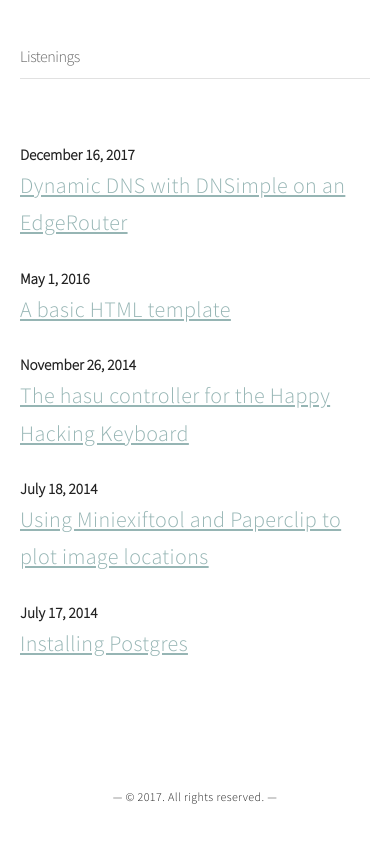
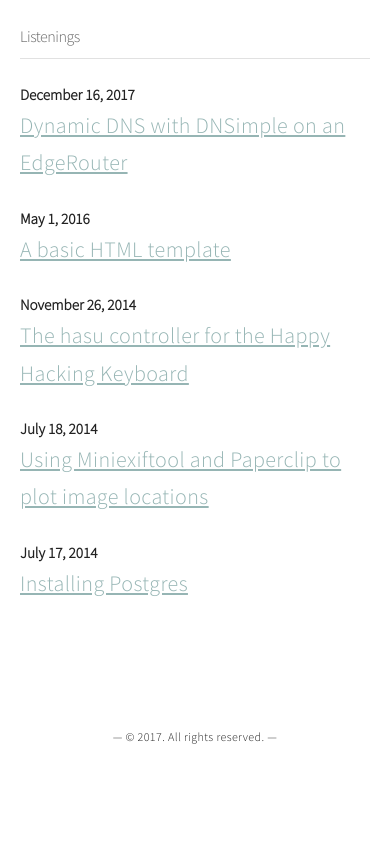
Before and after one commit to bswinnerton/blog, a Jekyll site: the page built from index.html, in a window 390 px wide. Shown: the top 843 px of the page. Built offline with Jekyll 4.4.1, drawn with Linux system fonts in a browser that asks for light colours; the list of posts is cut into pages by our own code.

Commit message:
Fix spacing on mobile

```diff
--- a/_layouts/post.html
+++ b/_layouts/post.html
@@ -4,5 +4,4 @@
 
 <h1>{{ page.title }}</h1>
 <div><p class="author"><a href="{{ site.author.url }}">{{ site.author.name }}</a></p></div>
-<br />
 {{ content }}
--- a/public/css/styles.css
+++ b/public/css/styles.css
@@ -92,6 +92,14 @@
 /* Mobile */
 
 @media (max-width: 400px) {
+  body {
+    margin-top: 10px;
+  }
+
+  hr {
+    margin: 0;
+  }
+
   h1 {
     font-size: 48px;
   }
```
